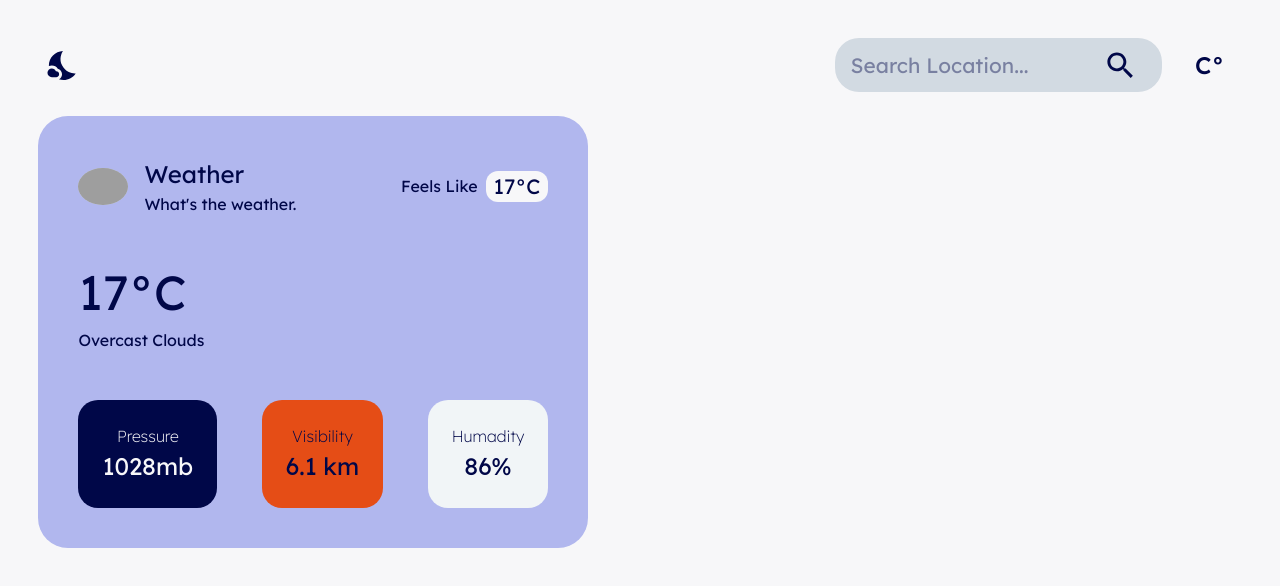
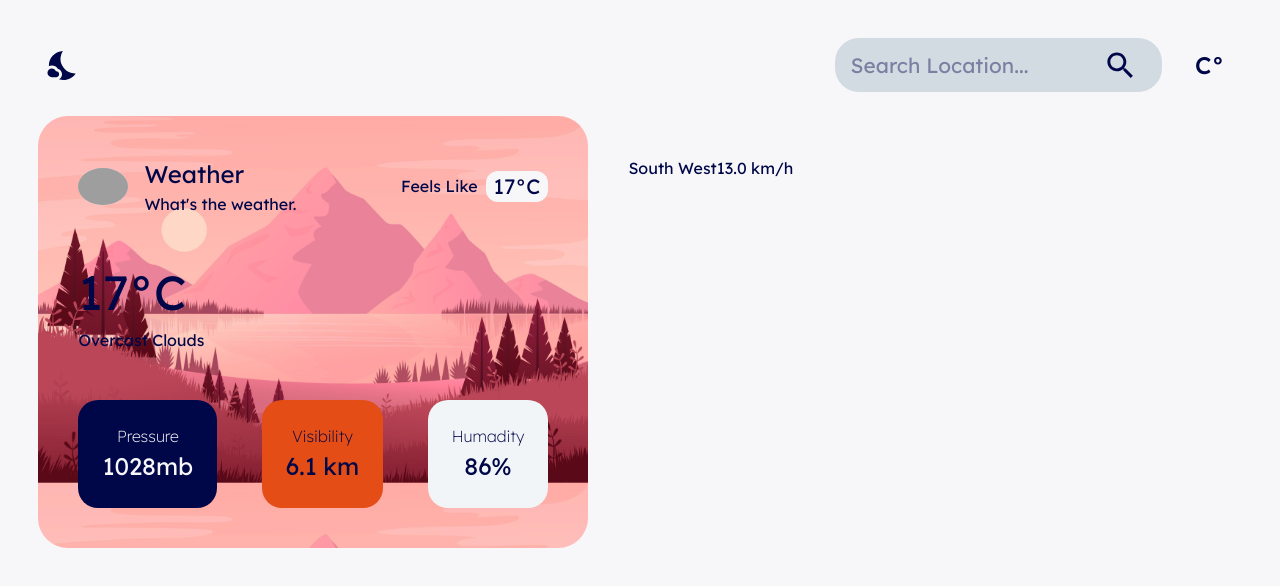
Before and after one commit to NathanStabille/weather, a React (Create React App) app: page / in a window 1280 px wide. Shown: the top 586 px of the page. Built offline with nearby package versions, Linux system fonts and the light colour scheme; no server answers; grey boxes are pictures that could not be loaded.

Commit message:
wind direction function add

```diff
--- a/src/App.tsx
+++ b/src/App.tsx
@@ -1,4 +1,5 @@
 import { Box, useTheme } from "@mui/material";
+import { AirQualityBox } from "./components/AirQualityBox/AirQualityBox";
 import { Search } from "./components/Search/Search";
 import { WeatherBox } from "./components/WeatherBox/WeatherBox";
 
@@ -14,7 +15,11 @@ export const App = () => {
       sx={{ userSelect: "none" }}
     >
       <Search />
-      <WeatherBox />
+
+      <Box display="flex">
+        <WeatherBox />
+        <AirQualityBox />
+      </Box>
     </Box>
   );
 };
--- /dev/null
+++ b/src/components/AirQualityBox/AirQualityBox.tsx
@@ -0,0 +1,32 @@
+import { Box } from "@mui/material";
+import { useUnitsContext } from "../../context/UnitsContext";
+import { useWeatherContext } from "../../context/WeatherContext";
+
+export const AirQualityBox = () => {
+  const { weather } = useWeatherContext();
+  const { units } = useUnitsContext();
+
+  const getDirection = (angle: number) => {
+    var directions = [
+      "North",
+      "North East",
+      "East",
+      "South East",
+      "South",
+      "South West",
+      "West",
+      "North West",
+    ];
+    var index = Math.round(((angle %= 360) < 0 ? angle + 360 : angle) / 45) % 8;
+    return directions[index];
+  };
+
+  return (
+    <Box width="550px" borderRadius="30px" padding={5} >
+      {getDirection(weather.windDeg)}
+      {units === "c"
+        ? `${(weather.windSpeed * 3.6).toFixed(1)} km/h`
+        : `${weather.windSpeed} mph`}
+    </Box>
+  );
+};
--- a/src/components/WeatherBox/WeatherBox.tsx
+++ b/src/components/WeatherBox/WeatherBox.tsx
@@ -1,6 +1,8 @@
 import { Box, Typography, useTheme } from "@mui/material";
 import { useUnitsContext } from "../../context/UnitsContext";
 import { useWeatherContext } from "../../context/WeatherContext";
+import landscape from "../../assets/landscapes.jpg";
+import { url } from "inspector";
 
 export const WeatherBox = () => {
   const theme = useTheme();
@@ -11,11 +13,11 @@ export const WeatherBox = () => {
   return (
     <Box
       width="550px"
-      bgcolor={"#B1B7EE"}
       borderRadius="30px"
       padding={5}
       display="flex"
       flexDirection="column"
+      sx={{ backgroundImage: `url(${landscape})`, backgroundSize: "550px" }}
     >
       <Box display="flex" alignItems="center" justifyContent="space-between">
         <Box display="flex" alignItems="center">
```
Also changed, not shown: src/assets/landscapes.jpg (added).
